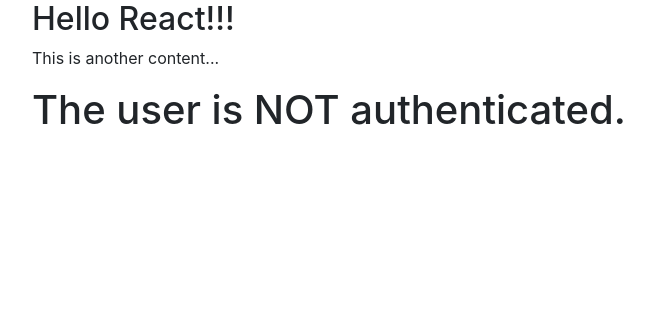
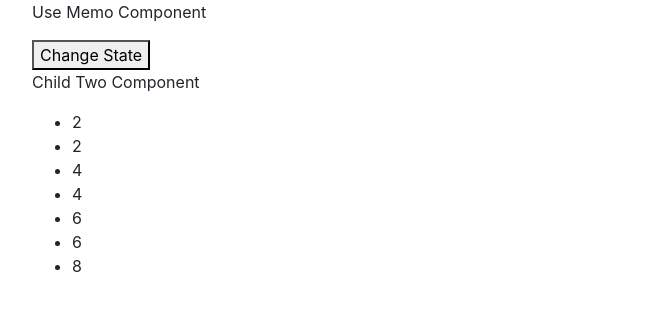
Before and after one commit to synergy2411/hughes_jun22, a React (Create React App) app in the folder my-app/: page / in a window 1280 px wide. Shown: the top 310 px of the page, without its empty margins (53-707 px from the left). Built offline with nearby package versions, Linux system fonts and the light colour scheme.

Commit message:
use memo hook added

```diff
--- a/my-app/src/App.js
+++ b/my-app/src/App.js
@@ -1,43 +1,30 @@
-import React from 'react';
+import React, { useState } from 'react';
 import Login from './Components/Auth/Login';
 import Auth from './Components/Demo/Auth';
 import ClassBasedComp from './Components/Demo/ClassBasedComp';
+import DemoUseCallback from './Components/Demo/DemoUseCallback';
 import DemoUseEffect from './Components/Demo/DemoUseEffect';
+import DemoUseMemo from './Components/Demo/DemoUseMemo';
 import DemoUseReducer from './Components/Demo/DemoUseReducer';
 import ErrorBoundary from './Components/ErrorBoundary/ErrorBoundary';
 import Notes from './Components/Notes/Notes';
 import AuthContext from './context/auth-context';
 
 const App = () => {
+
+  const [isLoggedIn, setIsLoggedIn] = useState(false);
+
   return (
-
-
-    <div className='container'>
-      <h2>Hello React!!!</h2>
-      <p>This is another content...</p>
-
-
-      <ErrorBoundary>
-        <AuthContext.Provider value={{
-          isLoggedIn:false
-        }}>
-          < Auth />
-        </AuthContext.Provider>
-        {/* <DemoUseReducer /> */}
-        {/* <DemoUseEffect /> */}
-        {/* <Login />*/}
-        {/* <Notes />  */}
-      </ErrorBoundary>
-
-      {/* <ClassBasedComp show={true}>
-          <div>
-            <h5>The container Element</h5>
-          </div>
-      </ClassBasedComp> */}
-
-      {/* <Notes /> */}
-    </div >
-
+    <AuthContext.Provider value={{ isLoggedIn, setIsLoggedIn }}>
+      <div className='container'>
+        <ErrorBoundary>
+          <DemoUseMemo />
+          {/* <DemoUseCallback /> */}
+          {/* < Auth />
+          <Login /> */}
+        </ErrorBoundary>
+      </div >
+    </AuthContext.Provider>
   )
 }
 
--- a/my-app/src/Components/Auth/Login.js
+++ b/my-app/src/Components/Auth/Login.js
@@ -1,7 +1,10 @@
-import React, { useState, useRef } from 'react';
+import React, { useState, useRef, useContext } from 'react';
+import AuthContext from '../../context/auth-context';
 import classes from "./Login.module.css";
 
 const Login = () => {
+    const context = useContext(AuthContext)
+
     const [enteredEmail, setEnteredEmail] = useState('');
     const [emailIsBlurred, setEmailIsBlurred] = useState(false);
     const [passwordIsValid, setPasswordIsValid] = useState(true)
@@ -18,6 +21,7 @@ const Login = () => {
         e.preventDefault();
         console.log("Email : ", enteredEmail);
         console.log("Password : ", inputPasswordRef.current.value)
+        context.setIsLoggedIn(true)
     }
 
     const passwordBlurHandler = () => {
--- /dev/null
+++ b/my-app/src/Components/Demo/Child.js
@@ -0,0 +1,21 @@
+import React from 'react';
+
+const Child = (props) => {
+    console.log("CHILD COMPONENT");
+    return (
+        <div>
+            <p>The Child Component</p>
+            {props.show && <p>This paragraph will toggle</p>}
+        </div>
+    );
+}
+
+export default React.memo(Child);
+
+
+// props.show === props.prev.show => false
+// false === false
+
+// props.handlerFn === props.prev.handlerFn         =>
+// if true, Child comp should not re-render
+// if false, Child comp will re-render
--- /dev/null
+++ b/my-app/src/Components/Demo/ChildTwo.js
@@ -0,0 +1,16 @@
+import React from 'react';
+
+const ChildTwo = (props) => {
+    console.log("CHILD TWO");
+    const sortedNumbers = props.numbers.sort()
+    return (
+        <div>
+            <p>Child Two Component</p>
+            <ul>
+            {sortedNumbers.map((num,i) => <li key={i}>{num}</li>)}
+            </ul>
+        </div>
+    );
+}
+
+export default React.memo(ChildTwo);
--- /dev/null
+++ b/my-app/src/Components/Demo/DemoUseCallback.js
@@ -0,0 +1,26 @@
+import React, { useState, useCallback } from 'react';
+import Child from './Child';
+
+const DemoUseCallback = () => {
+    const [show, setShow] = useState(true);
+    const [display, setDisplay ] = useState(true);
+
+    console.log("DEMO USE CALLBACK")
+
+    const handlerFunction = useCallback(() => {
+        if(display){
+            console.log("Handler Function")
+        }
+    }, [display])
+
+    return (
+        <div>
+            <h5>The Demo Callback</h5>
+            <button onClick={() => setShow(!show)}>Toggle Show</button>
+            <button onClick={() => setDisplay(!display)}>Toggle Display</button>
+            <Child show={false} handlerFunction={handlerFunction} />
+        </div>
+    );
+}
+
+export default DemoUseCallback;
--- /dev/null
+++ b/my-app/src/Components/Demo/DemoUseMemo.js
@@ -0,0 +1,21 @@
+import React, { useMemo, useState } from 'react';
+import ChildTwo from './ChildTwo';
+
+const DemoUseMemo = () => {
+    const [show, setShow] = useState(false)
+    console.log("USE MEMO COMP");
+
+    const numbers = useMemo(() => {
+        return [2, 4, 6, 8, 6, 2, 4];
+    }, [])
+
+    return (
+        <div>
+            <p>Use Memo Component</p>
+            <button onClick={() => setShow(!show)}>Change State</button>
+            <ChildTwo numbers={numbers} />
+        </div>
+    );
+}
+
+export default DemoUseMemo;
--- a/my-app/src/context/auth-context.js
+++ b/my-app/src/context/auth-context.js
@@ -1,7 +1,8 @@
 import React from "react";
 
 const AuthContext = React.createContext({
-    isLoggedIn : false
+    isLoggedIn : false,
+    setIsLoggedIn : () => {}
 })
 
 export default AuthContext;
```
Also changed, not shown: 1 other file (tests, documents, lock files or other folders).
